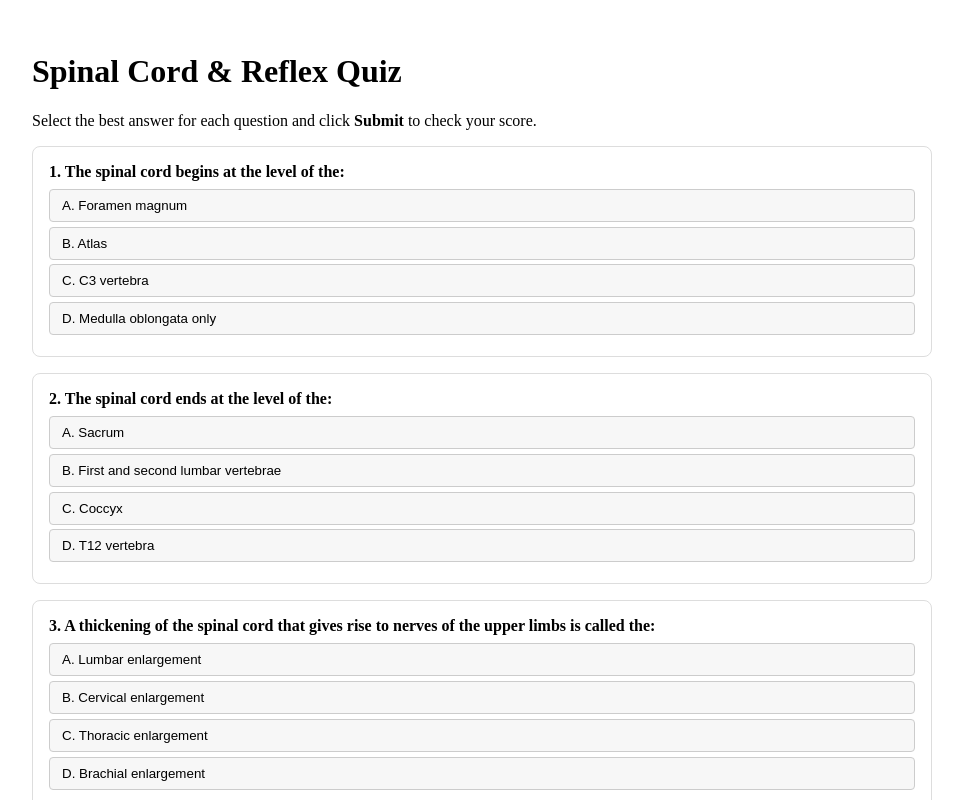
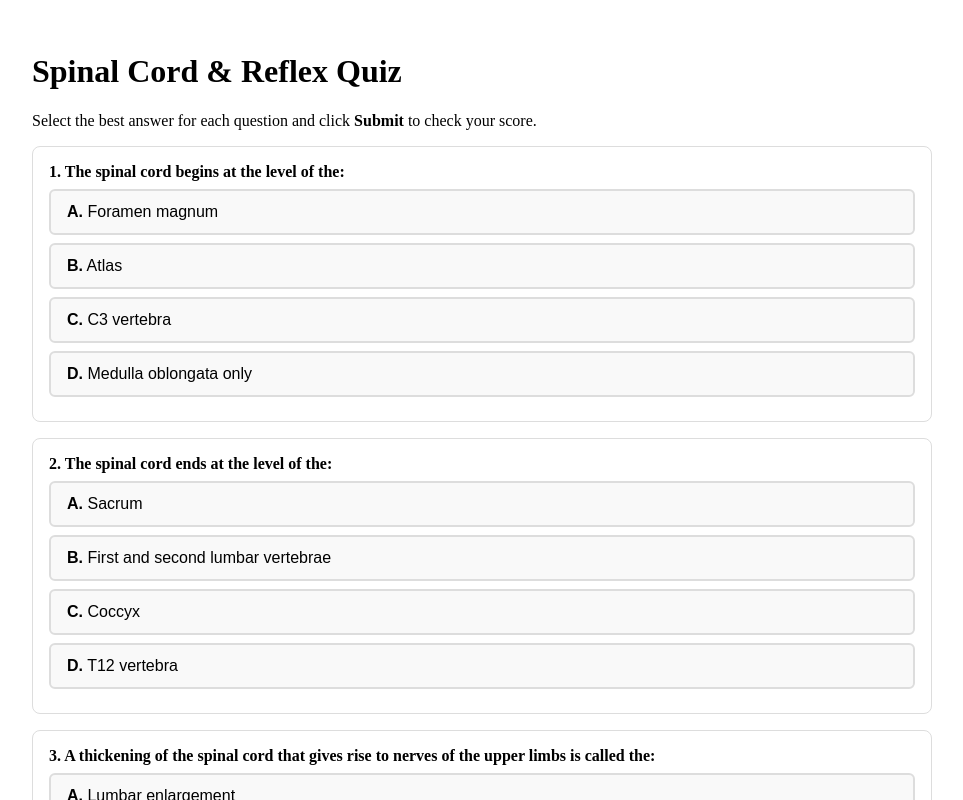
Before and after one commit to ishyagupta/spinal-quiz, a Next.js app: page / in a window 1280 px wide. Shown: the top 800 px of the page, without its empty margins (158-1121 px from the left). Built offline with nearby package versions, Linux system fonts and the light colour scheme.

Commit message:
fix button code

```diff
--- a/pages/index.tsx
+++ b/pages/index.tsx
@@ -400,21 +400,33 @@ export default function Home() {
               return (
                 <button
   key={optIndex}
-                  onClick={() => handleSelect(qIndex, optIndex)}
+  onClick={(e) => {
+    e.preventDefault();
+    handleSelect(qIndex, optIndex);
+  }}
+  disabled={submitted}
   style={{
     display: "block",
     width: "100%",
     textAlign: "left",
-                    padding: "0.5rem 0.75rem",
-                    marginBottom: "0.3rem",
-                    borderRadius: 4,
-                    border: "1px solid #ccc",
-                    backgroundColor: bgColor,
-                    cursor: submitted ? "default" : "pointer"
+    padding: "0.75rem 1rem",
+    marginBottom: "0.5rem",
+    borderRadius: 6,
+    border: "2px solid #ddd",
+    backgroundColor: isSelected
+      ? isCorrect
+        ? "#4CAF50"
+        : submitted ? "#f44336" : "#e3f2fd"
+      : submitted ? "#f5f5f5" : "#f9f9f9",
+    color: submitted && !isCorrect && isSelected ? "white" : "black",
+    cursor: submitted ? "not-allowed" : "pointer",
+    fontSize: "16px",
+    transition: "all 0.2s"
   }}
 >
-                  {String.fromCharCode(65 + optIndex)}. {opt}
+  <strong>{String.fromCharCode(65 + optIndex)}.</strong> {opt}
 </button>
+
               );
             })}
           </div>
```
Lines whose indentation alone changed are shown as unchanged.
